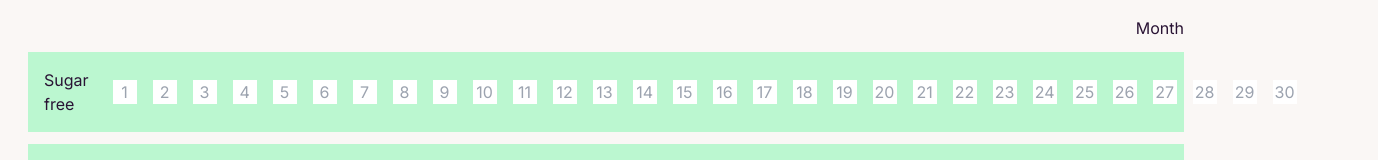
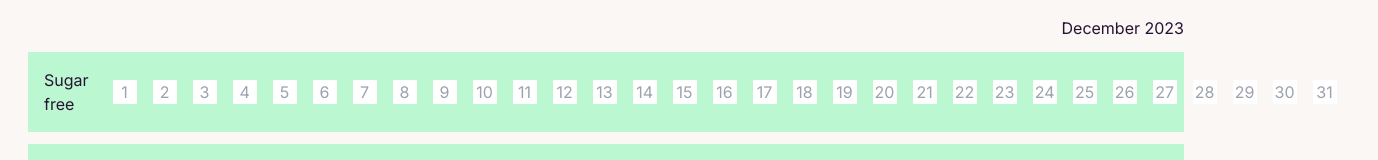
Before and after one commit to baradev/my-habit-tracker, a Next.js app: page / in a window 1280 px wide. Shown: the top 160 px of the page, 1378 px wide, since content can reach past the window. Built offline with nearby package versions, Linux system fonts and the light colour scheme.

Commit message:
months are coresponding with number of days

```diff
--- a/app/page.tsx
+++ b/app/page.tsx
@@ -11,7 +11,9 @@ interface Habit {
 interface HabitData {
   Habits: Habit[];
 }
-const daysInMonth = dayjs().daysInMonth();
+
+const monthYear = dayjs("2023-12-12").format("MMMM YYYY");
+const daysInMonth = dayjs(monthYear, "MMMM YYYY").daysInMonth();
 
 const habitData: HabitData = {
   Habits: [
@@ -47,7 +49,7 @@ export default function Home() {
     <main>
       <div>
         <div className="flex flex-row-reverse mr-20">
-          <h2>Month</h2>
+          <h2>{monthYear}</h2>
         </div>
         {habitData.Habits.map((habit: Habit) => (
           <HabitLine key={habit.id} habit={habit} />
```
